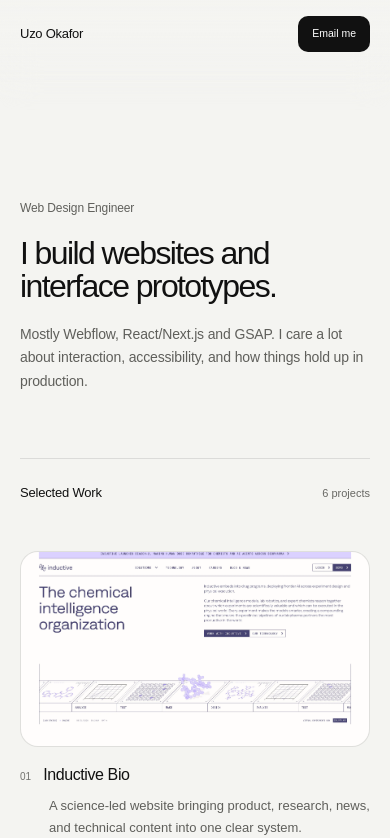
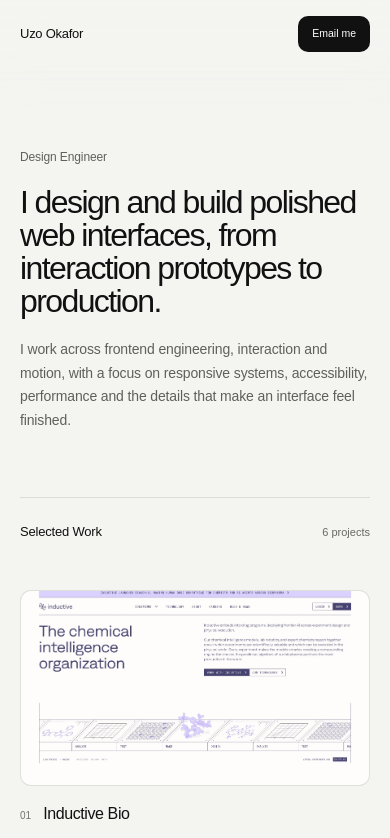
Before and after one commit to uzoway/design-eng-prototypes, a Next.js app: page / in a window 390 px wide. Shown: the top 838 px of the page. Built offline with nearby package versions, Linux system fonts and the light colour scheme.

Commit message:
refactor: sharpen portfolio positioning and mobile media styling

```diff
--- a/app/page.tsx
+++ b/app/page.tsx
@@ -120,6 +120,7 @@ const techStack = [
   "JavaScript",
   "HTML / CSS",
   "GSAP",
+  "Framer Motion",
   "Webflow",
   "Figma",
 ];
@@ -250,7 +251,7 @@ function ProjectImage({ slug, title }: ProjectImageProps) {
   const [failed, setFailed] = useState(false);
 
   return (
-    <div className="relative aspect-video overflow-hidden rounded-[18px] border border-black/[0.045] bg-[#e9e9e6] transition-[box-shadow,border-color] duration-300 group-hover:border-black/[0.08] group-hover:shadow-[0_12px_40px_-28px_rgba(0,0,0,.32)]">
+    <div className="relative aspect-video overflow-hidden rounded-[11px] sm:rounded-[18px] border border-black/[0.045] bg-[#e9e9e6] transition-[box-shadow,border-color] duration-300 group-hover:border-black/[0.08] group-hover:shadow-[0_12px_40px_-28px_rgba(0,0,0,.32)]">
       {!failed && (
         <img
           src={`/portfolio/work/${slug}/cover.webp`}
@@ -466,7 +467,7 @@ function WorkProject({ project, index }: WorkProjectProps) {
         href={project.href}
         target="_blank"
         rel="noopener noreferrer"
-        className="group block rounded-[18px] focus-visible:outline-none focus-visible:ring-2 focus-visible:ring-black focus-visible:ring-offset-5 focus-visible:ring-offset-[#f4f4f1]"
+        className="group block rounded-[10px] sm:rounded-[16px] focus-visible:outline-none focus-visible:ring-2 focus-visible:ring-black focus-visible:ring-offset-5 focus-visible:ring-offset-[#f4f4f1]"
       >
         <ProjectImage slug={project.slug} title={project.title} />
 
@@ -681,18 +682,20 @@ export default function Home() {
       <Header />
 
       <div className="mx-auto max-w-[1200px] px-5 pb-8 pt-[68px] sm:px-8">
-        <section className="flex min-h-[390px] max-w-[720px] flex-col justify-end pb-16 pt-20 sm:min-h-[450px] sm:pb-20">
+        <section className="flex min-h-[340px] max-w-[720px] flex-col justify-end pb-16 pt-20 sm:min-h-[430px] sm:pb-20">
           <p className="mb-5 text-[12px] font-medium tracking-[-0.01em] text-[#60605c]">
-            Web Design Engineer
+            Design Engineer
           </p>
 
           <h1 className="max-w-[680px] text-[clamp(2rem,4vw,3.25rem)] font-medium leading-[1.03] tracking-[-0.05em]">
-            I build websites and interface prototypes.
+            I design and build polished web interfaces, from interaction
+            prototypes to production.
           </h1>
 
-          <p className="mt-5 max-w-[560px] text-[14px] leading-[1.7] tracking-[-0.01em] text-[#5f5f5b]">
-            Mostly Webflow, React/Next.js and GSAP. I care a lot about
-            interaction, accessibility, and how things hold up in production.
+          <p className="mt-5 max-w-[580px] text-[14px] leading-[1.7] tracking-[-0.01em] text-[#5f5f5b]">
+            I work across frontend engineering, interaction and motion, with a
+            focus on responsive systems, accessibility, performance and the
+            details that make an interface feel finished.
           </p>
         </section>
 
@@ -842,16 +845,17 @@ export default function Home() {
               </h2>
 
               <p className="max-w-[530px] text-[19px] font-medium leading-[1.5] tracking-[-0.025em]">
-                I work between design and frontend engineering, turning visual
-                ideas into responsive, accessible interfaces.
+                I’m a design engineer working at the intersection of design and
+                frontend development.
               </p>
             </div>
 
             <div className="sm:pt-[37px]">
               <p className="max-w-[510px] text-[13.5px] leading-[1.75] text-[#5f5f5b]">
-                I care about responsive behaviour, interaction, accessibility,
-                performance, component structure, and the small implementation
-                details behind a good build.
+                I prototype interactions, build responsive interfaces, and turn
+                high-fidelity design into accessible, maintainable production
+                code. I care about typography, layout, motion, performance and
+                reusable systems.
               </p>
 
               <div className="mt-8 flex max-w-[500px] flex-wrap gap-x-5 gap-y-2 text-[12px] text-[#60605c]">
```
